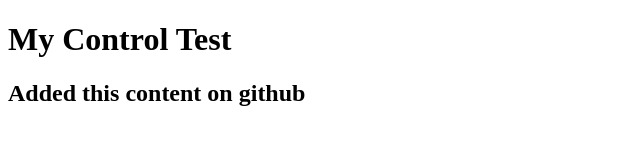
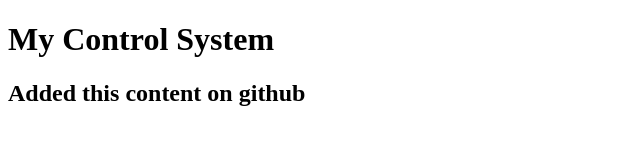
Before and after one commit to fmancilla/html_repo, a plain HTML site: page index.html in a window 1280 px wide. Shown: the full height of the page, 0-640 px from the left. Drawn offline with Linux system fonts and the light colour scheme.

Commit message:
Change index

```diff
--- a/index.html
+++ b/index.html
@@ -4,7 +4,7 @@
 	<title>VCS Test</title>
 </head>
 <body>
-	<h1>My Control Test</h1>
+	<h1>My Control System</h1>
 
 	<h2>Added this content on github</h2>
 </body>
```
